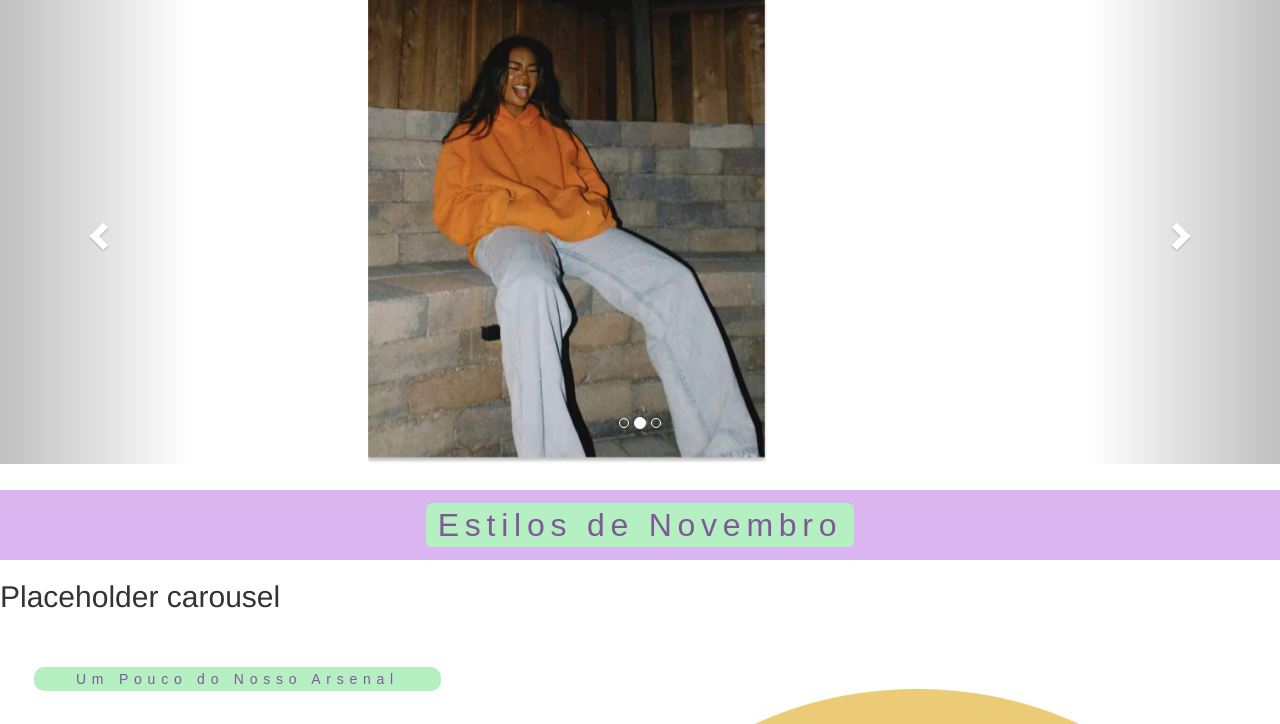
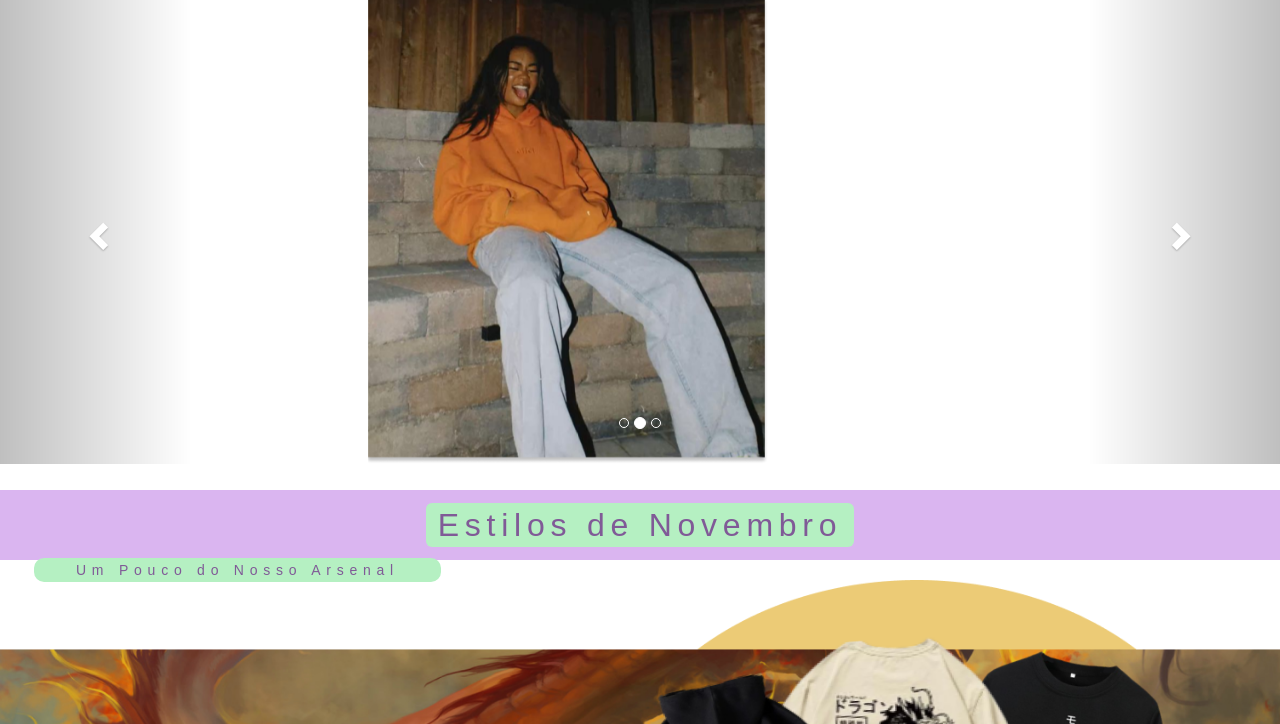
Before and after one commit to six-minds/feira-tech, a plain HTML site: page apps/index.html in a window 1280 px wide. Shown: the part 76-800 px from the top of the page. Drawn offline with nearby package versions, Linux system fonts and the light colour scheme; a web font is replaced by a local one.

Commit message:
feat: desktop done

```diff
--- a/apps/index.html
+++ b/apps/index.html
@@ -127,7 +127,7 @@
                     </div>
                 </div> -->
 
-                <h2 class="carrosel">Placeholder carousel</h2>
+                <!-- <h2 class="carrosel">Placeholder carousel</h2> -->
             </section>
 
             <section class="promo-desktop">
```
